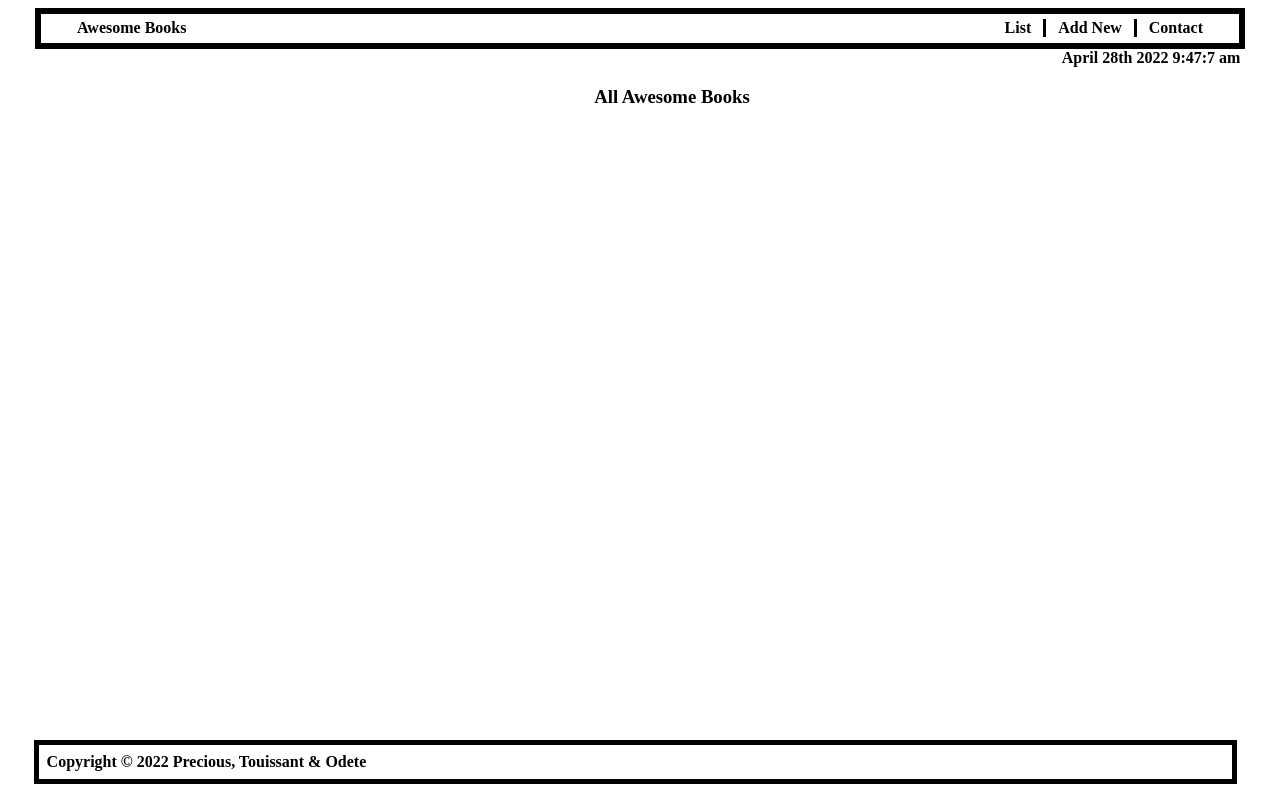
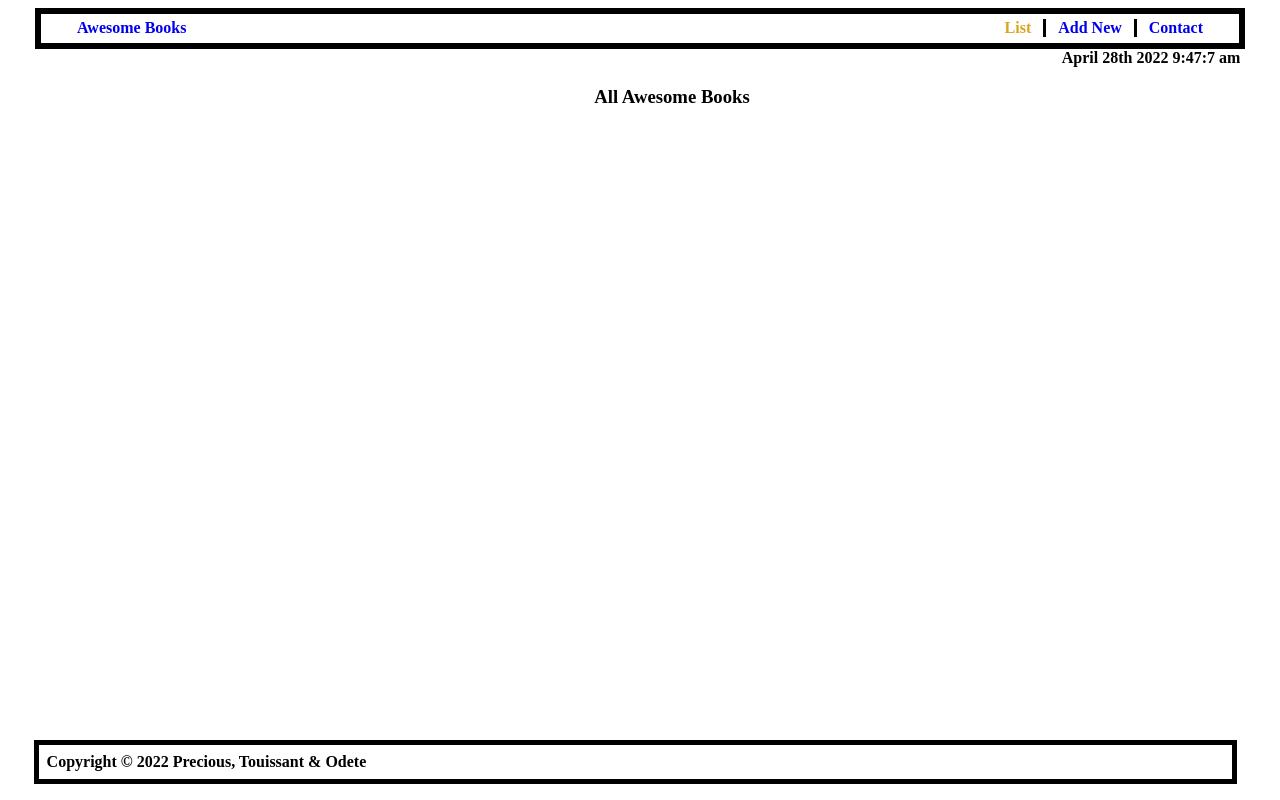
Before and after one commit to preciousakams/awesomebooksProject, a website: page index.html in a window 1280 px wide. Drawn offline with Linux system fonts and the light colour scheme.

Commit message:
Link colors

```diff
--- a/style.css
+++ b/style.css
@@ -54,10 +54,6 @@ form input {
 #submit {
   width: auto;
   margin-left: 35%;
-}
-
-.active {
-  color: blue;
 }
 
 .contact {
@@ -140,6 +136,9 @@ footer p {
 .nav-item a {
   display: block;
   text-decoration: none;
-  color: black;
   margin: 0 12px;
 }
+
+.active {
+  color: goldenrod;
+}
```
Also changed, not shown: index.html (+1 -1 lines).
